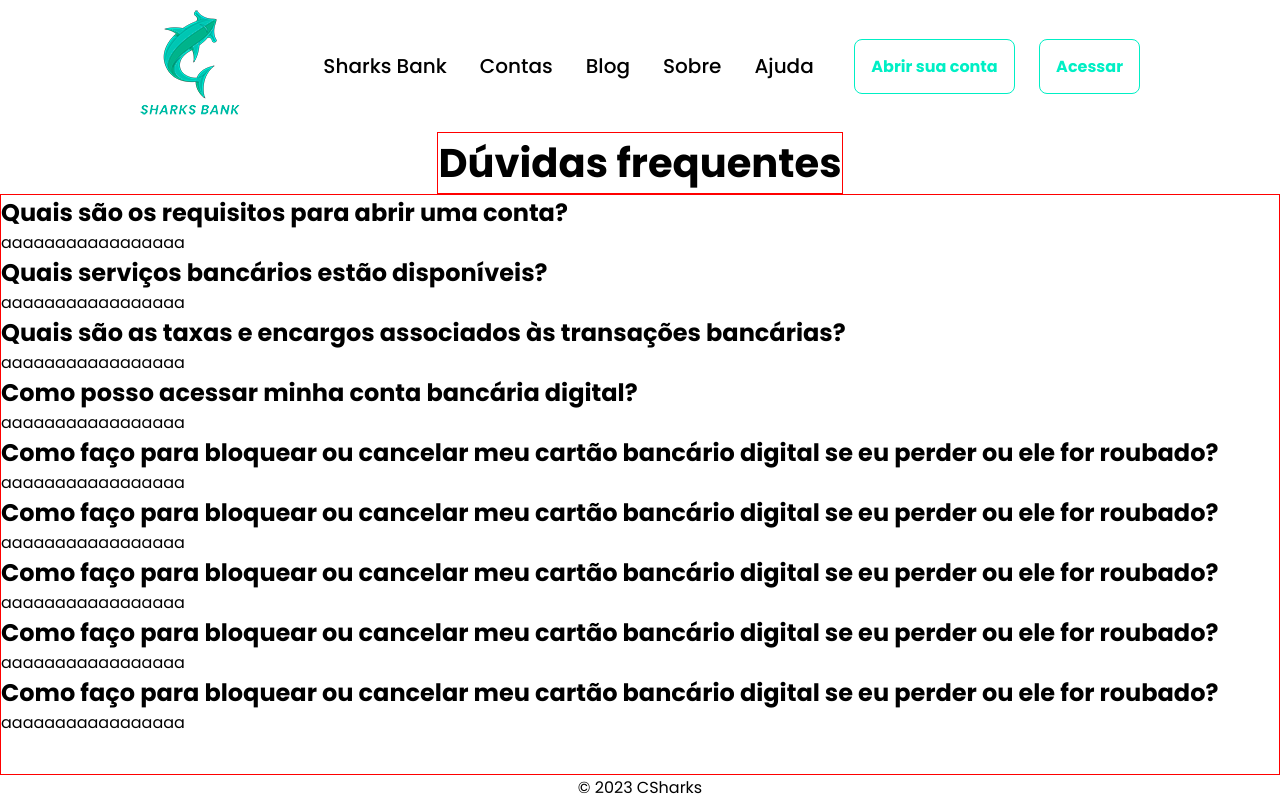
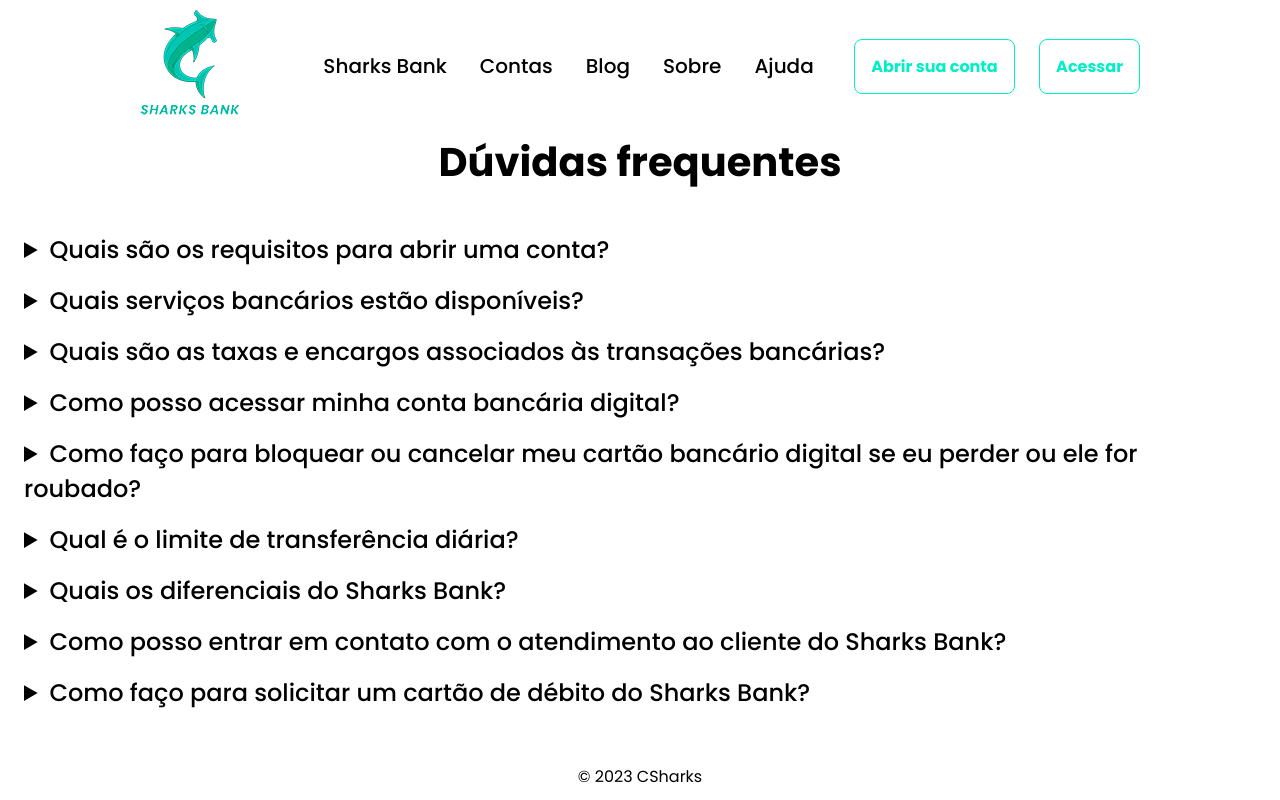
Before and after one commit to gabriele-martins/HackadevCSharks, a React (Vite) app in the folder SharksBank/: page /ajuda in a window 1280 px wide. Built offline with nearby package versions, Linux system fonts and the light colour scheme.

Commit message:
página de Ajuda alterada

```diff
--- a/SharksBank/src/components/Footer/index.module.css
+++ b/SharksBank/src/components/Footer/index.module.css
@@ -5,4 +5,5 @@
   flex-direction: column;
   justify-content: center;
   align-items: center;
+
 }
--- a/SharksBank/src/components/ListaAjuda/index.jsx
+++ b/SharksBank/src/components/ListaAjuda/index.jsx
@@ -4,53 +4,58 @@ const ListaAjuda = (props) => {
     const perguntas = [{
         id: 0,
         pergunta: 'Quais são os requisitos para abrir uma conta?',
-        resposta: 'aaaaaaaaaaaaaaaaa'
+        resposta: "Para abrir uma conta em nosso banco digital, você precisa ser maior de 18 anos ou emancipado legalmente, possuir um CPF válido e regularizado na Receita Federal, ter um smartphone compatível com nosso aplicativo, possuir um endereço de e-mail válido e acesso à internet, não ter restrições em órgãos de proteção ao crédito. Além disso, durante o processo de abertura de conta, você precisará fornecer algumas informações pessoais, como nome completo, data de nascimento, endereço, número de celular e renda mensal. Também será necessário enviar uma foto sua e de um documento de identificação válido, como RG ou CNH. Após a verificação dessas informações, sua conta será criada e você poderá começar a usar nossos serviços bancários digitais."
     },
     {
         id: 1,
         pergunta: 'Quais serviços bancários estão disponíveis?',
-        resposta: 'aaaaaaaaaaaaaaaaa'
+        resposta: 'Oferecemos uma ampla gama de serviços bancários digitais, incluindo conta corrente, cartões de crédito e débito, investimentos em fundos, ações e títulos, empréstimos pessoais e empresariais, seguros de vida, automóvel e residencial, saques em caixas eletrônicos, atendimento ao cliente 24/7 e ferramentas de gestão financeira. Estamos sempre buscando expandir nossa oferta para atender às necessidades em constante evolução de nossos clientes.'
     },
     { id: 2,
         pergunta: 'Quais são as taxas e encargos associados às transações bancárias?',
-        resposta: 'aaaaaaaaaaaaaaaaa'
+        resposta: 'Nós acreditamos em oferecer serviços bancários justos e transparentes aos nossos clientes, por isso oferecemos diversas transações sem taxas, como transferências entre contas da mesma instituição e saques em caixas eletrônicos da nossa rede. Entretanto, alguns serviços podem ter taxas associadas, como transferências para outras instituições financeiras, emissão de boletos e solicitação de cartões adicionais. Os valores das taxas são sempre informados de forma clara e objetiva para nossos clientes, garantindo que não haja surpresas na hora de pagar. Além disso, não cobramos encargos ocultos ou tarifas abusivas, e estamos sempre buscando oferecer serviços ainda mais vantajosos para nossos clientes.'
     },
     { id: 3,
         pergunta: 'Como posso acessar minha conta bancária digital?',
-        resposta: 'aaaaaaaaaaaaaaaaa'
+        resposta: 'Oferecemos diversas opções de acesso para que nossos clientes possam gerenciar sua conta bancária digital com facilidade e conveniência. É possível acessar a conta pelo nosso aplicativo móvel, disponível para download na App Store e no Google Play, ou pelo nosso site, usando um computador ou tablet. Para se autenticar, nossos clientes podem usar uma combinação de login e senha, biometria (impressão digital ou reconhecimento facial) ou código de acesso único gerado pelo aplicativo. Além disso, para garantir a segurança das transações, utilizamos tecnologias avançadas de criptografia e monitoramento constante. Se você tiver alguma dúvida sobre como acessar sua conta, nossa equipe de atendimento ao cliente está sempre pronta para ajudar.'
     },
+
     { id: 4,
         pergunta: 'Como faço para bloquear ou cancelar meu cartão bancário digital se eu perder ou ele for roubado?',
-        resposta: 'aaaaaaaaaaaaaaaaa'
+        resposta: 'Se você perder seu cartão bancário digital ou suspeitar de uso não autorizado, é importante agir rapidamente para garantir a segurança de sua conta e dinheiro. Você pode bloquear ou cancelar seu cartão de forma rápida e fácil usando nosso aplicativo móvel ou site, ou entrando em contato com nossa central de atendimento ao cliente. O bloqueio ou cancelamento será efetuado imediatamente, e um novo cartão será enviado para seu endereço cadastrado. Além disso, recomendamos que você atualize regularmente suas informações de contato e mantenha um olho em suas transações para identificar qualquer atividade suspeita. Se você tiver qualquer dúvida ou preocupação, nossa equipe de atendimento ao cliente está sempre disponível para ajudá-lo.'
     },
     { id: 5,
-        pergunta: 'Como faço para bloquear ou cancelar meu cartão bancário digital se eu perder ou ele for roubado?',
-        resposta: 'aaaaaaaaaaaaaaaaa'
+        pergunta: 'Qual é o limite de transferência diária?',
+        resposta: 'O limite de transferência diária em um banco digital pode variar de acordo com alguns fatores, como o dia da semana e o saldo disponível na conta.'
     },
     { id: 6,
-        pergunta: 'Como faço para bloquear ou cancelar meu cartão bancário digital se eu perder ou ele for roubado?',
-        resposta: 'aaaaaaaaaaaaaaaaa'
+        pergunta: 'Quais os diferenciais do Sharks Bank?',
+        resposta: 'O Sharks Bank é um banco digital que se destaca pelo seu compromisso em oferecer uma experiência bancária segura, eficiente e personalizada para os seus clientes. Entre as principais vantagens de ter uma conta no Sharks Bank, destaca-se a possibilidade de realizar transações bancárias sem sair de casa, utilizando um aplicativo intuitivo e fácil de usar. Além disso, o banco oferece taxas competitivas, vantagens exclusivas para os seus clientes, como cashback em compras, além de um atendimento ao cliente personalizado e ágil, que se preocupa em solucionar dúvidas e problemas de forma rápida e eficiente. O Sharks Bank tem como objetivo oferecer uma experiência bancária única e personalizada para cada um dos seus clientes, levando em conta as suas necessidades e expectativas individuais.'
     },
     { id: 7,
-        pergunta: 'Como faço para bloquear ou cancelar meu cartão bancário digital se eu perder ou ele for roubado?',
-        resposta: 'aaaaaaaaaaaaaaaaa'
+        pergunta: 'Como posso entrar em contato com o atendimento ao cliente do Sharks Bank?',
+        resposta: 'Para entrar em contato com o atendimento ao cliente do Sharks Bank, você pode utilizar o chat disponível no nosso aplicativo, que está disponível 24 horas por dia, 7 dias por semana. Além disso, é possível entrar em contato com o nosso suporte por telefone ou por e-mail, utilizando os dados de contato disponíveis no nosso site. Estamos sempre à disposição para ajudar a solucionar dúvidas, problemas ou sugestões dos nossos clientes de forma rápida e eficiente.'
     },
     { id: 8,
-        pergunta: 'Como faço para bloquear ou cancelar meu cartão bancário digital se eu perder ou ele for roubado?',
-        resposta: 'aaaaaaaaaaaaaaaaa'
-    }
+        pergunta: 'Como faço para solicitar um cartão de débito do Sharks Bank?',
+        resposta: 'Para solicitar um cartão de débito do Sharks Bank, é necessário ser cliente do banco e ter uma conta ativa. Depois disso, é só acessar o nosso aplicativo, selecionar a opção de solicitação de cartão de débito e seguir as instruções para confirmar o seu endereço de entrega. O cartão de débito será enviado para o endereço cadastrado e, ao recebê-lo, basta seguir as instruções de ativação para começar a utilizá-lo. O cartão de débito do Sharks Bank é aceito em milhares de estabelecimentos no Brasil e no mundo, e é uma forma prática e segura de realizar compras e saques em caixas eletrônicos.'
+    },
+
+
+
+
     ]
 
     return (
-        <div >
-            {perguntas.map((item, id) => (
-            <div >
-            <div >
-                <h2 >{item.pergunta }</h2>
-            </div>
-            <div >
-               {item.resposta}
-            </div>
+        <div className={styles.conteiner}>
+            {perguntas.map((item) => (
+            <div className={styles.pergunta}>
+            <details >
+                <summary >{item.pergunta }</summary>
+                <div className={styles.resposta}>{item.resposta}</div>
+
+            </details>
+
             </div>
             ))}
         </div>
--- a/SharksBank/src/components/ListaAjuda/index.module.css
+++ b/SharksBank/src/components/ListaAjuda/index.module.css
@@ -0,0 +1,27 @@
+.conteiner{
+    padding: 1.5em;
+
+}
+
+.pergunta {
+font-size: 1.5em;
+cursor: pointer;
+
+font-weight: 500;
+margin-top: 1rem;
+
+}
+
+.pergunta:hover{
+background-color: rgb(138, 236, 203);
+opacity: 0.9
+}
+
+
+.resposta{
+font-size: 0.7em;
+padding: 0.2em 1.5em;
+background-color: white;
+font-weight: 400;
+
+}
--- a/SharksBank/src/pages/Ajuda/index.jsx
+++ b/SharksBank/src/pages/Ajuda/index.jsx
@@ -26,13 +26,16 @@ export function Ajuda() {
                     </div>
                 }
             />
+
             <div className={styles.tituloAjuda}>
                 <h1> Dúvidas frequentes</h1>
             </div>
             <div className={styles.conteudoAjuda}>
                 <ListaAjuda />
             </div>
+
             <Footer />
+
         </>
     );
 }
--- a/SharksBank/src/pages/Ajuda/index.module.css
+++ b/SharksBank/src/pages/Ajuda/index.module.css
@@ -12,12 +12,20 @@
 .tituloAjuda h1{
     width: 100%;
     height: 100%;
-    border: 1px solid red
+
 }
 
 
 .conteudoAjuda {
     width: 100%;
-    height: 100%;
-    border: 1px solid red
+    height: 70%;
+   overflow: auto;
+
+
+
 }
+
+
+.footer-conteudo{
+    position: relative;
+}
```
